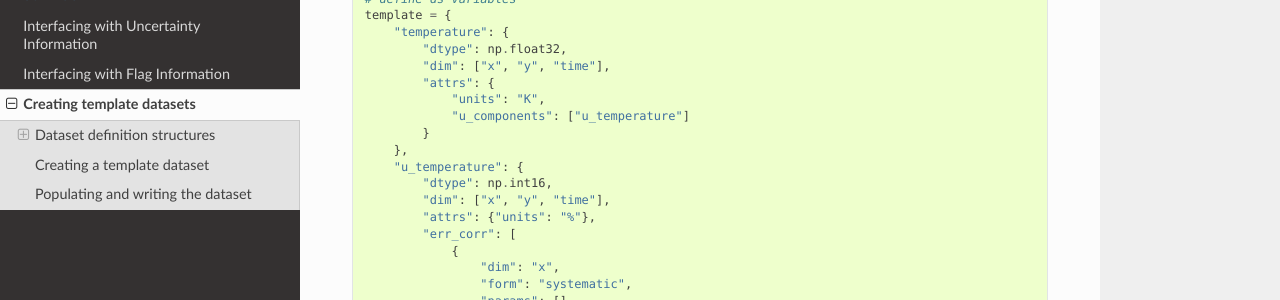
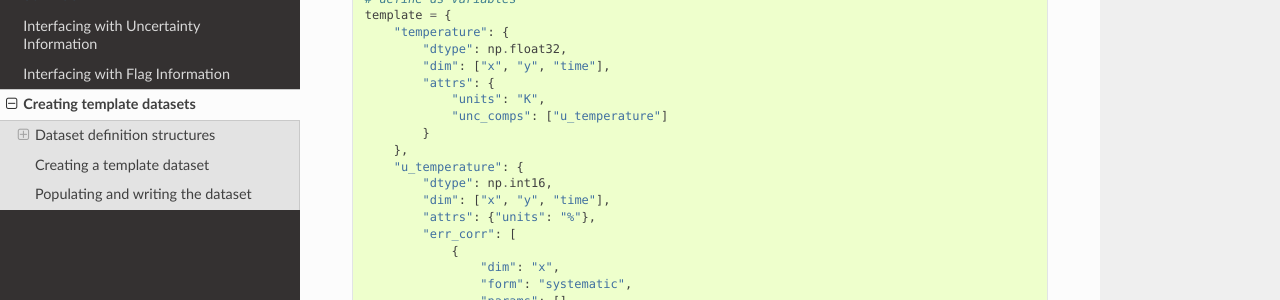
Before and after one commit to comet-toolkit/obsarray, a Sphinx documentation site: the page built from docs/content/user/templater.rst, in a window 1280 px wide and 900 px high, scrolled down 3673 px. Shown: the part 151-451 px from the top of the window. Built offline with Sphinx 7.4.7 and the Read the Docs theme 2.0.0, drawn with Linux system fonts in a browser that asks for light colours; pages that are not in the unit, such as notebooks, are missing from menus.

Commit message:
Renamed uncertainty attribute
Naming the attribute `u_components` means the uncertainty is not recognised by `ds.unc` or propagated through the MC propgation.

Updated to `unc_comps`.

```diff
--- a/docs/content/user/templater.rst
+++ b/docs/content/user/templater.rst
@@ -188,7 +188,7 @@ Populating and writing the dataset
                 "dim": ["x", "y", "time"],
                 "attrs": {
                     "units": "K",
-                    "u_components": ["u_temperature"]
+                    "unc_comps": ["u_temperature"]
                 }
             },
             "u_temperature": {
```
